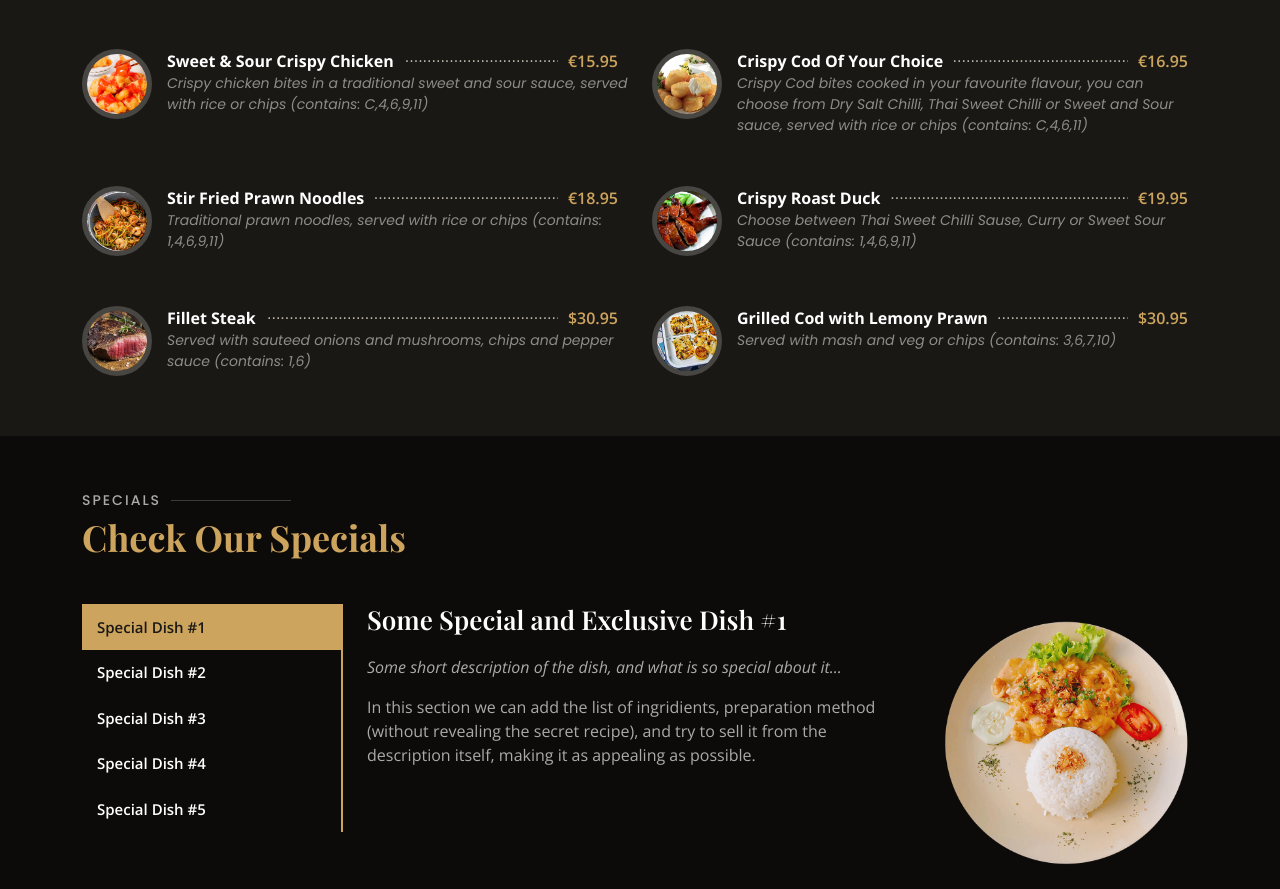
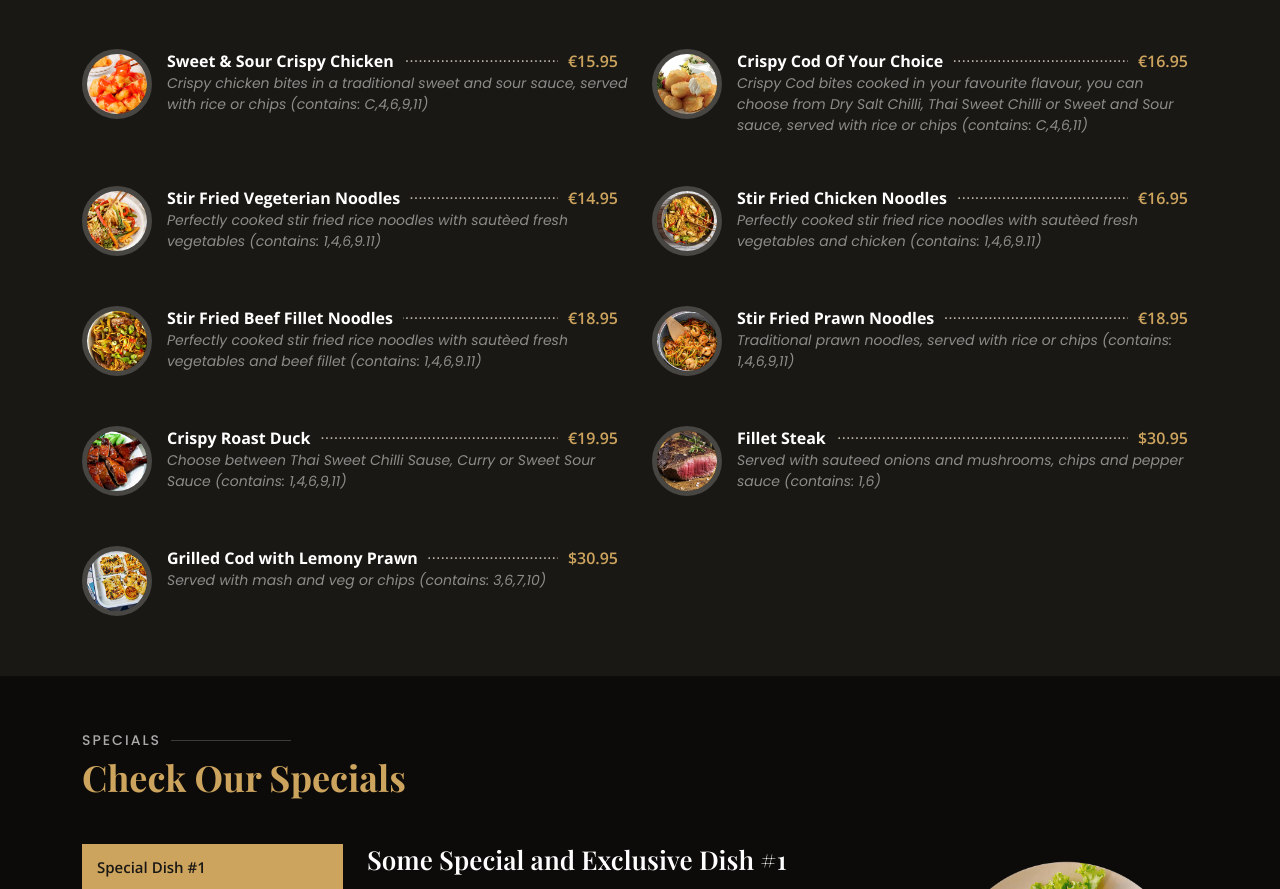
Before and after one commit to pauldzvonyk/old_house, a Flask app: page / in a window 1280 px wide. Shown: the part 3891-4780 px from the top of the page. Run offline with Flask 3, Linux system fonts and the light colour scheme; some libraries are stand-ins or nearby versions; some web fonts are replaced.

Commit message:
oriental dishes 100%

```diff
--- a/The_Old_House/templates/index.html
+++ b/The_Old_House/templates/index.html
@@ -586,7 +586,47 @@
           </div>
 
           <div class="col-lg-6 menu-item filter-oriental">
-            <img src="{{ url_for('static', filename='assets/img/menu/prawn-noodles.jpg') }}" class="menu-img" alt="">
+            <img src="{{ url_for('static', filename='assets/img/menu/oriental/vegeterian-noodles.jpg') }}"
+              class="menu-img" alt="Stir Fried Vegeterian Noodles">
+            <div class="menu-content">
+              <a>Stir Fried Vegeterian Noodles</a><span>€14.95
+              </span>
+            </div>
+            <div class="menu-ingredients">
+              Perfectly cooked stir fried rice noodles with sautèed fresh vegetables
+              (contains: 1,4,6,9.11)
+            </div>
+          </div>
+
+          <div class="col-lg-6 menu-item filter-oriental">
+            <img src="{{ url_for('static', filename='assets/img/menu/oriental/chicken-noodles.jpg') }}" class="menu-img"
+              alt="Stir Fried Chicken Noodles">
+            <div class="menu-content">
+              <a>Stir Fried Chicken Noodles</a><span>€16.95
+              </span>
+            </div>
+            <div class="menu-ingredients">
+              Perfectly cooked stir fried rice noodles with sautèed fresh vegetables and chicken
+              (contains: 1,4,6,9.11)
+            </div>
+          </div>
+
+          <div class="col-lg-6 menu-item filter-oriental">
+            <img src="{{ url_for('static', filename='assets/img/menu/oriental/beef-fillet-noodles.jpg') }}"
+              class="menu-img" alt="Stir Fried Beef Fillet Noodles">
+            <div class="menu-content">
+              <a>Stir Fried Beef Fillet Noodles</a><span>€18.95
+              </span>
+            </div>
+            <div class="menu-ingredients">
+              Perfectly cooked stir fried rice noodles with sautèed fresh vegetables and beef fillet
+              (contains: 1,4,6,9.11)
+            </div>
+          </div>
+
+          <div class="col-lg-6 menu-item filter-oriental">
+            <img src="{{ url_for('static', filename='assets/img/menu/oriental/prawn-noodles.jpg') }}" class="menu-img"
+              alt="Stir Fried Prawn Noodles">
             <div class="menu-content">
               <a>Stir Fried Prawn Noodles</a><span>€18.95
               </span>
@@ -598,7 +638,8 @@
           </div>
 
           <div class="col-lg-6 menu-item filter-oriental">
-            <img src="{{ url_for('static', filename='assets/img/menu/roasted-duck.jpg') }}" class="menu-img" alt="">
+            <img src="{{ url_for('static', filename='assets/img/menu/oriental/roast-duck.jpg') }}" class="menu-img"
+              alt="Crispy Roast Duck">
             <div class="menu-content">
               <a>Crispy Roast Duck</a><span>€19.95
               </span>
```
Also changed, not shown: The_Old_House/static/assets/img/menu/oriental/beef-fillet-noodles.jpg (added), The_Old_House/static/assets/img/menu/oriental/chicken-noodles.jpg (added), The_Old_House/static/assets/img/menu/oriental/prawn-noodles.jpg (renamed from The_Old_House/static/assets/img/menu/prawn-noodles.jpg), The_Old_House/static/assets/img/menu/oriental/roast-duck.jpg (renamed from The_Old_House/static/assets/img/menu/roasted-duck.jpg), The_Old_House/static/assets/img/menu/oriental/vegeterian-noodles.jpg (added).
